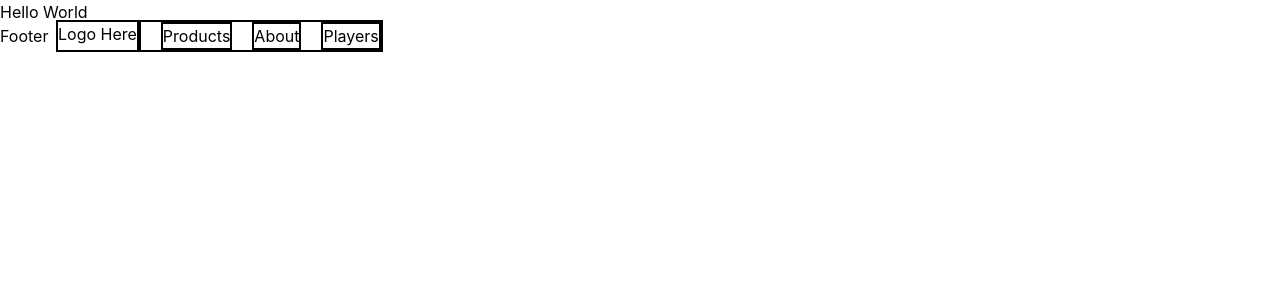
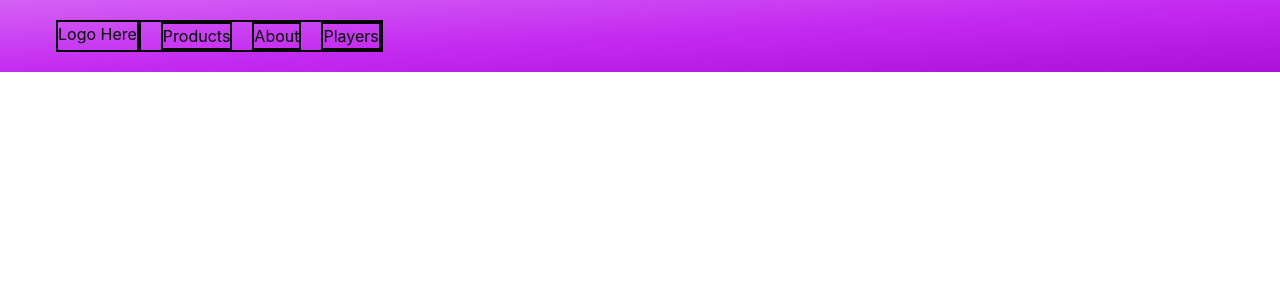
Before and after one commit to liucidity/gamer-gear, a Next.js app: page / in a window 1280 px wide. Shown: the top 300 px of the page. Built offline with nearby package versions, Linux system fonts and the light colour scheme; what prettier-plugin-tailwindcss would draw is missing.

Commit message:
style: add monochromatic purples

```diff
--- a/tailwind.config.js
+++ b/tailwind.config.js
@@ -8,7 +8,9 @@ module.exports = {
     extend: {
       colors: {
         "off-white": "#FEFEFE",
-        "purple-main": "#c42bf0"
+        "purple-main": "#c42bf0",
+        "purple-light": "#D461F4",
+        "purple-dark": "#AC0FD9"
       }
     },
   },
```
